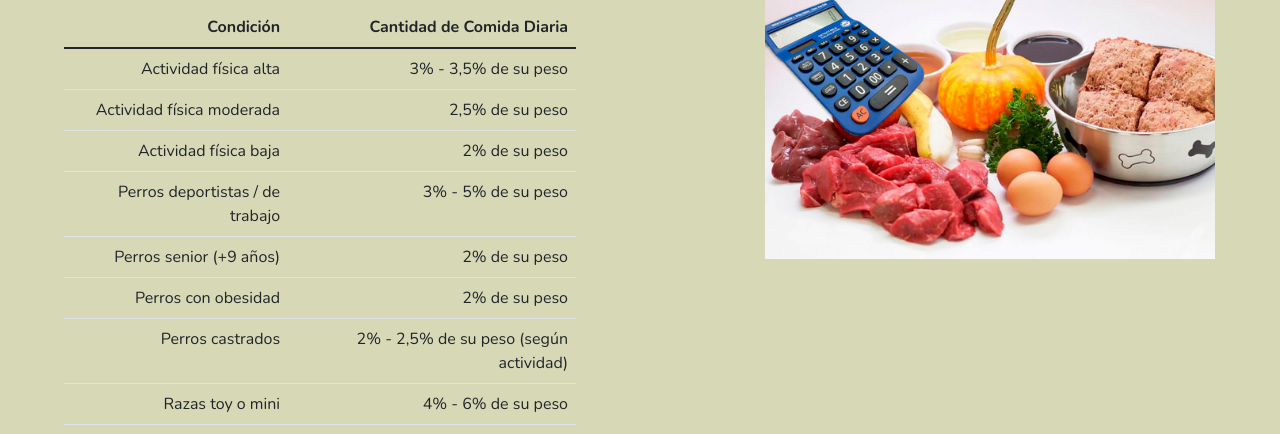
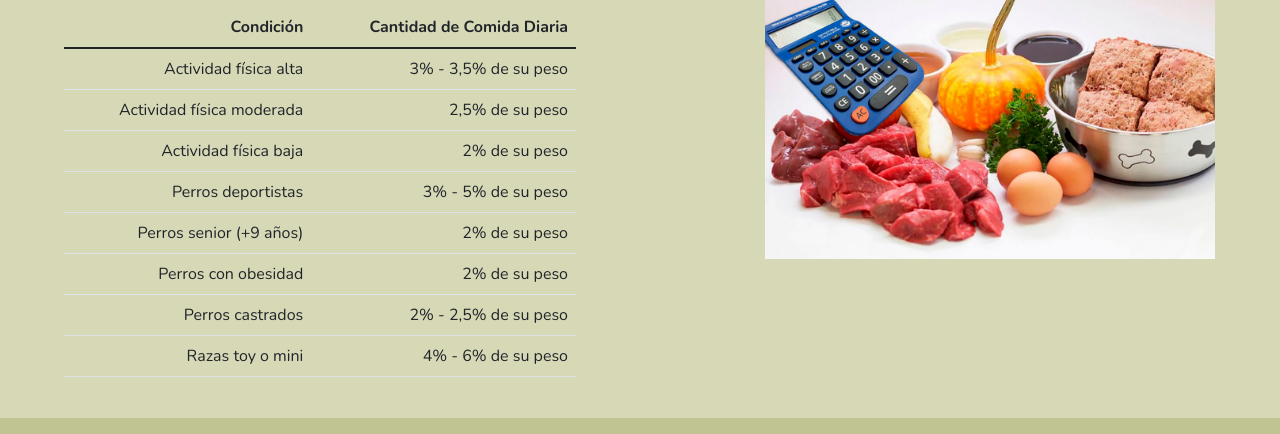
Before and after one commit to Kitsunito/NutriPets, a website: page html/dieta.html in a window 1280 px wide. Shown: the part 855-1289 px from the top of the page. Drawn offline with nearby package versions, Linux system fonts and the light colour scheme.

Commit message:
Corrección de tabla

```diff
--- a/html/dieta.html
+++ b/html/dieta.html
@@ -124,7 +124,7 @@
                                         <td>2% de su peso</td>
                                     </tr>
                                     <tr>
-                                        <td>Perros deportistas / de trabajo</td>
+                                        <td>Perros deportistas</td>
                                         <td>3% - 5% de su peso</td>
                                     </tr>
                                     <tr>
@@ -137,7 +137,7 @@
                                     </tr>
                                     <tr>
                                         <td>Perros castrados</td>
-                                        <td>2% - 2,5% de su peso (según actividad)</td>
+                                        <td>2% - 2,5% de su peso</td>
                                     </tr>
                                     <tr>
                                         <td>Razas toy o mini</td>
```
